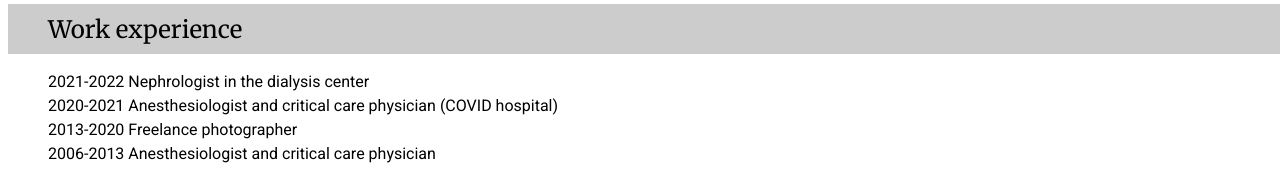
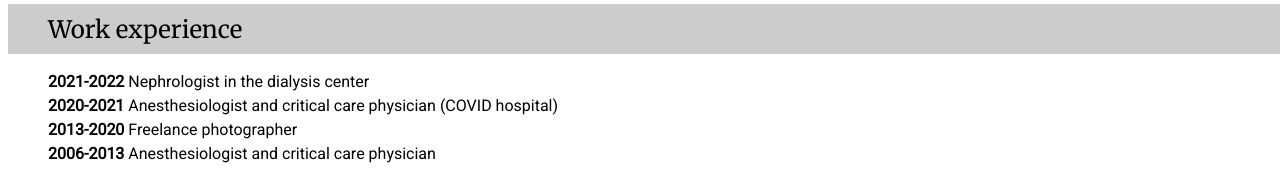
Before and after one commit to sashaivanovaPro/rsschool-cv, a plain HTML site: page index.html in a window 1280 px wide. Shown: the part 974-1153 px from the top of the page. Drawn offline with Linux system fonts and the light colour scheme.

Commit message:
refactor:change color theme

```diff
--- a/index.html
+++ b/index.html
@@ -69,10 +69,10 @@
         </ol>
         <h2 id="work">Work experience</h2>
         <ul class="work">
-            <li>2021-2022 Nephrologist in the dialysis center</li>
-            <li>2020-2021 Anesthesiologist and critical care physician (COVID hospital)</li>
-            <li>2013-2020 Freelance photographer</li>
-            <li>2006-2013 Anesthesiologist and critical care physician</li>
+            <li><b>2021-2022</b> Nephrologist in the dialysis center</li>
+            <li><b>2020-2021</b> Anesthesiologist and critical care physician (COVID hospital)</li>
+            <li><b>2013-2020</b> Freelance photographer</li>
+            <li><b>2006-2013</b> Anesthesiologist and critical care physician</li>
         </ul>
         <h2 id="lang">Foreign languages</h2>
         <div class="extra">
--- a/style.css
+++ b/style.css
@@ -26,7 +26,7 @@ figure {
     margin: 0px;
     padding: 0px;
     height: 200px;
-    background-color: hsl(0, 0%, 95%);
+    background-color: hsl(0, 0%, 90%);
 }
 
 img {
```
